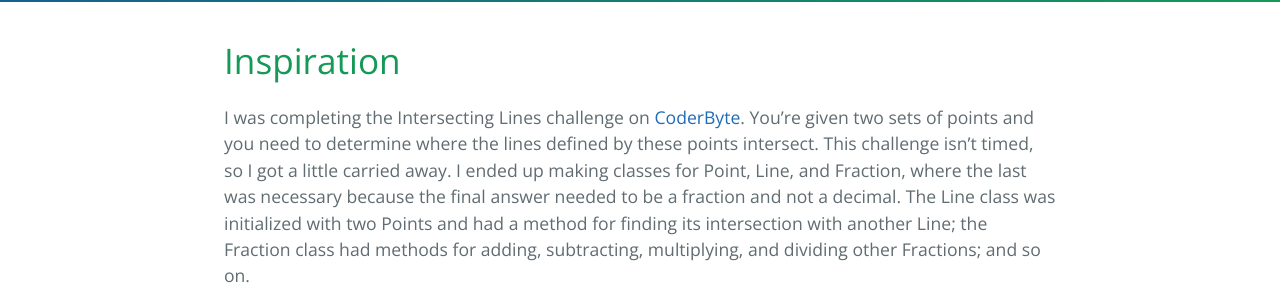
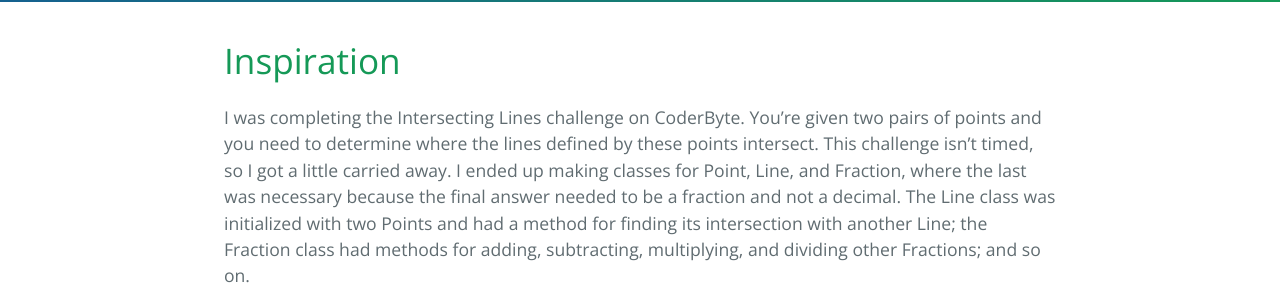
Before and after one commit to nicolewhite/algebra.js, a Jekyll site: the page built from index.md, in a window 1280 px wide and 900 px high. Shown: the part 381-681 px from the top of the window. Built offline with Jekyll 4.4.1, drawn with Linux system fonts in a browser that asks for light colours; nearby versions of some CDN libraries; Markdown is read by kramdown in place of the engine named in the settings; some of the changed lines change nothing that is shown; some of the changed text lies outside the part shown.

Commit message:
Wording and stuff

````diff
--- a/index.md
+++ b/index.md
@@ -3,7 +3,7 @@
 ---
 
 # Inspiration
-I was completing the Intersecting Lines challenge on [CoderByte](http://coderbyte.com/). You're given two sets of points
+I was completing the Intersecting Lines challenge on CoderByte. You're given two pairs of points
 and you need to determine where the lines defined by these points intersect. This challenge isn't timed, so I got a
 little carried away. I ended up making classes for Point, Line, and Fraction, where the last was necessary because the
 final answer needed to be a fraction and not a decimal. The Line class was initialized with two Points and had a method
@@ -251,11 +251,11 @@
 var LETTER = "x";
 var SLOPE1 = 3;
 var SLOPE2 = 4;
-var CONSTANT1 = 5
-var CONSTANT2 = new Fraction(5, 7);
+var INTERCEPT1 = 5
+var INTERCEPT2 = new Fraction(5, 7);
 
-var expr1 = new Expression(LETTER).multiply(SLOPE1).add(CONSTANT1);
-var expr2 = new Expression(LETTER).multiply(SLOPE2).add(CONSTANT2);
+var expr1 = new Expression(LETTER).multiply(SLOPE1).add(INTERCEPT1);
+var expr2 = new Expression(LETTER).multiply(SLOPE2).add(INTERCEPT2);
 
 appendText("Let's say we have the equations of two lines:");
 appendLatex("y = " + expr1.tex());
@@ -266,13 +266,13 @@
 var eq = new Equation(expr1, expr2);
 appendLatex(eq.tex());
 
-var xIntercept = eq.solveFor(LETTER);
-appendLatex(LETTER + " = " + xIntercept.tex());
+var x = eq.solveFor(LETTER);
+appendLatex(LETTER + " = " + x.tex());
 
-appendText("Now we need to plug " + xIntercept.print() + " into one of the original expressions to find the y-intercept:");
+appendText("Now we need to plug " + x.print() + " into one of the original expressions to find y:");
 
-var yIntercept = expr1.evaluateAt({'x': xIntercept});
-appendLatex("y = " + yIntercept.tex());
+var y = expr1.evaluateAt({'x': x});
+appendLatex("y = " + y.tex());
 </script>
 ```
 
@@ -296,11 +296,11 @@
 var LETTER = "x";
 var SLOPE1 = 3;
 var SLOPE2 = 4;
-var CONSTANT1 = 5
-var CONSTANT2 = new Fraction(5, 7);
+var INTERCEPT1 = 5
+var INTERCEPT2 = new Fraction(5, 7);
 
-var expr1 = new Expression(LETTER).multiply(SLOPE1).add(CONSTANT1);
-var expr2 = new Expression(LETTER).multiply(SLOPE2).add(CONSTANT2);
+var expr1 = new Expression(LETTER).multiply(SLOPE1).add(INTERCEPT1);
+var expr2 = new Expression(LETTER).multiply(SLOPE2).add(INTERCEPT2);
 
 appendText("Let's say we have the equations of two lines:");
 appendLatex("y = " + expr1.tex());
@@ -311,13 +311,13 @@
 var eq = new Equation(expr1, expr2);
 appendLatex(eq.tex());
 
-var xIntercept = eq.solveFor(LETTER);
-appendLatex(LETTER + " = " + xIntercept.tex());
+var x = eq.solveFor(LETTER);
+appendLatex(LETTER + " = " + x.tex());
 
-appendText("Now we need to plug " + xIntercept.print() + " into one of the original expressions to find the y-intercept:");
+appendText("Now we need to plug " + x.print() + " into one of the original expressions to find y:");
 
-var yIntercept = expr1.evaluateAt({'x': xIntercept});
-appendLatex("y = " + yIntercept.tex());
+var y = expr1.evaluateAt({'x': x});
+appendLatex("y = " + y.tex());
 </script>
 
 ## <a name="latex-greek-letters"></a> Greek Letters
````
